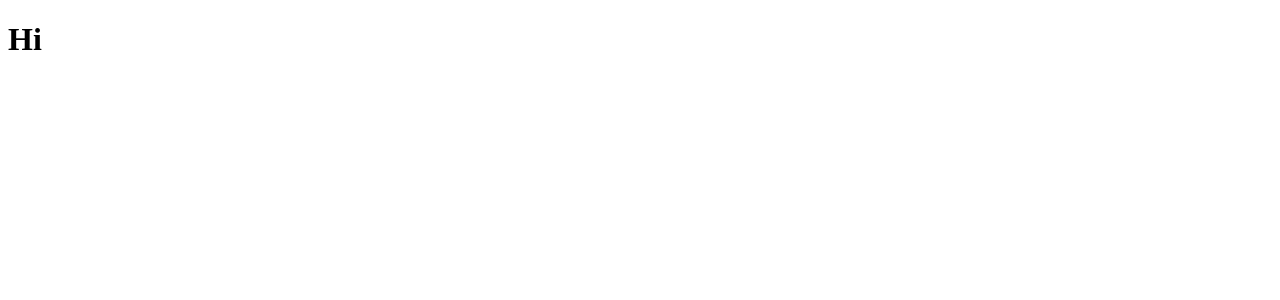
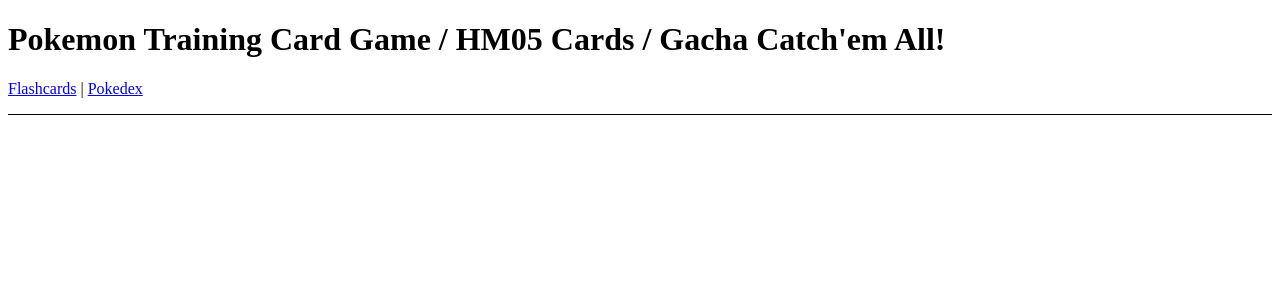
Before and after one commit to Team-MT-111/FlashCatch, a React app: page / in a window 1280 px wide. Shown: the top 300 px of the page. Built offline with nearby package versions, Linux system fonts and the light colour scheme.

Commit message:
sets up react router and redux before internet issues

```diff
--- a/client/App.jsx
+++ b/client/App.jsx
@@ -1,7 +1,21 @@
 import React from "react";
+import { Link } from 'react-router-dom'
 
 function App() {
-  return <h1>Hi</h1>;
+  return (
+    <div>
+      <h1>Pokemon Training Card Game / HM05 Cards / Gacha Catch'em All! </h1>
+      <nav
+        style={{
+          borderBottom: "solid 1px",
+          paddingBottom: "1rem",
+        }}
+      >
+        <Link to="/components/flashcards">Flashcards</Link> |{" "}
+        <Link to="/components/pokedex">Pokedex</Link>
+      </nav>
+    </div>
+  )
 }
 
 export default App;
--- a/client/index.js
+++ b/client/index.js
@@ -1,6 +1,12 @@
 import React from 'react';
 import ReactDOM from 'react-dom';
+import {BrowserRouter} from 'react-router-dom'
 
 import App from './App.jsx';
 
-ReactDOM.render(<App />, document.getElementById('root'));
+ReactDOM.render(
+<BrowserRouter>
+  <App />
+</BrowserRouter>,
+document.getElementById('root')
+);
```
Also changed, not shown: client/reducers/index.js (added, +11 -0 lines), client/store.js (added, +15 -0 lines), client/actions/actions.js (added).
